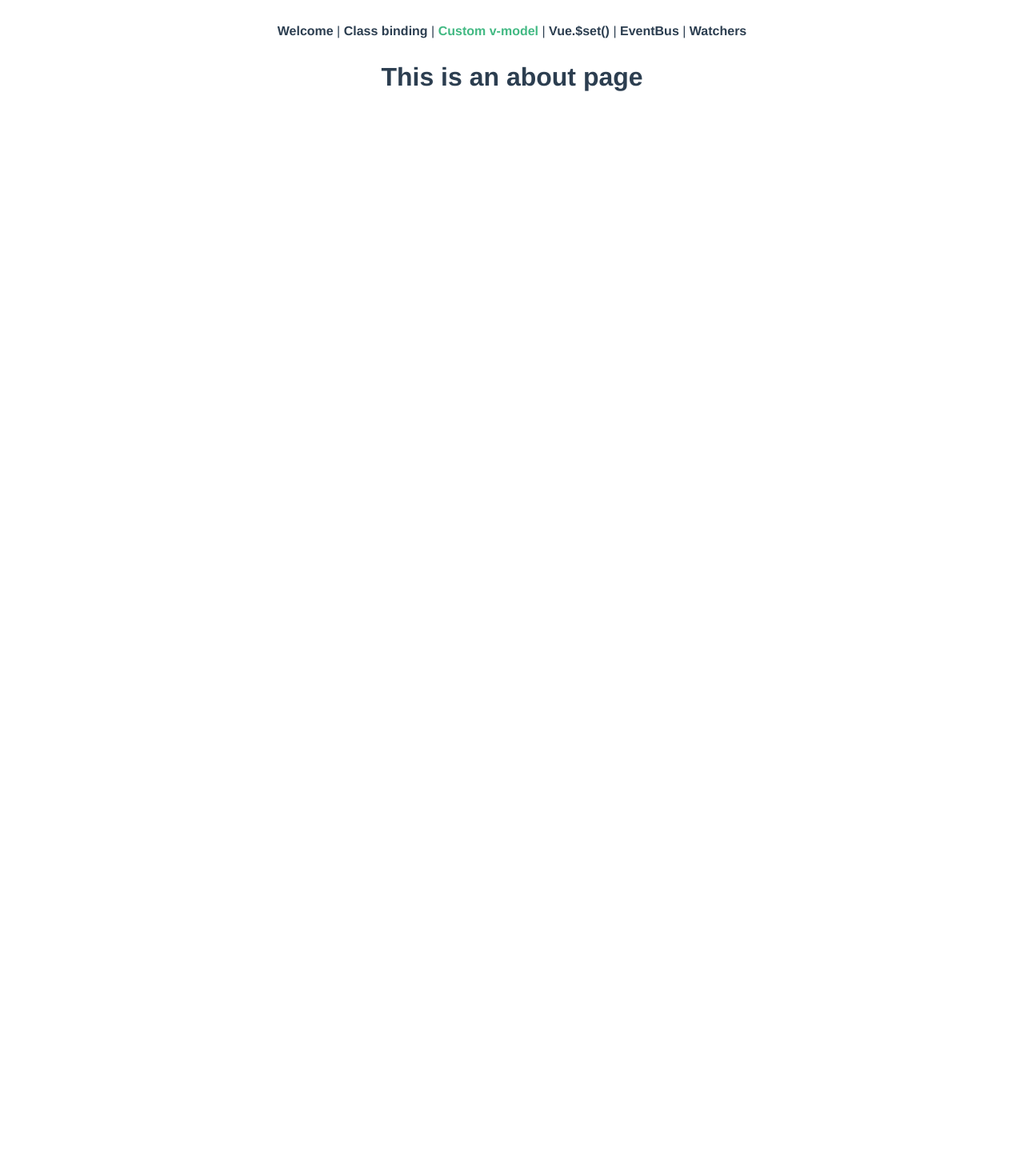
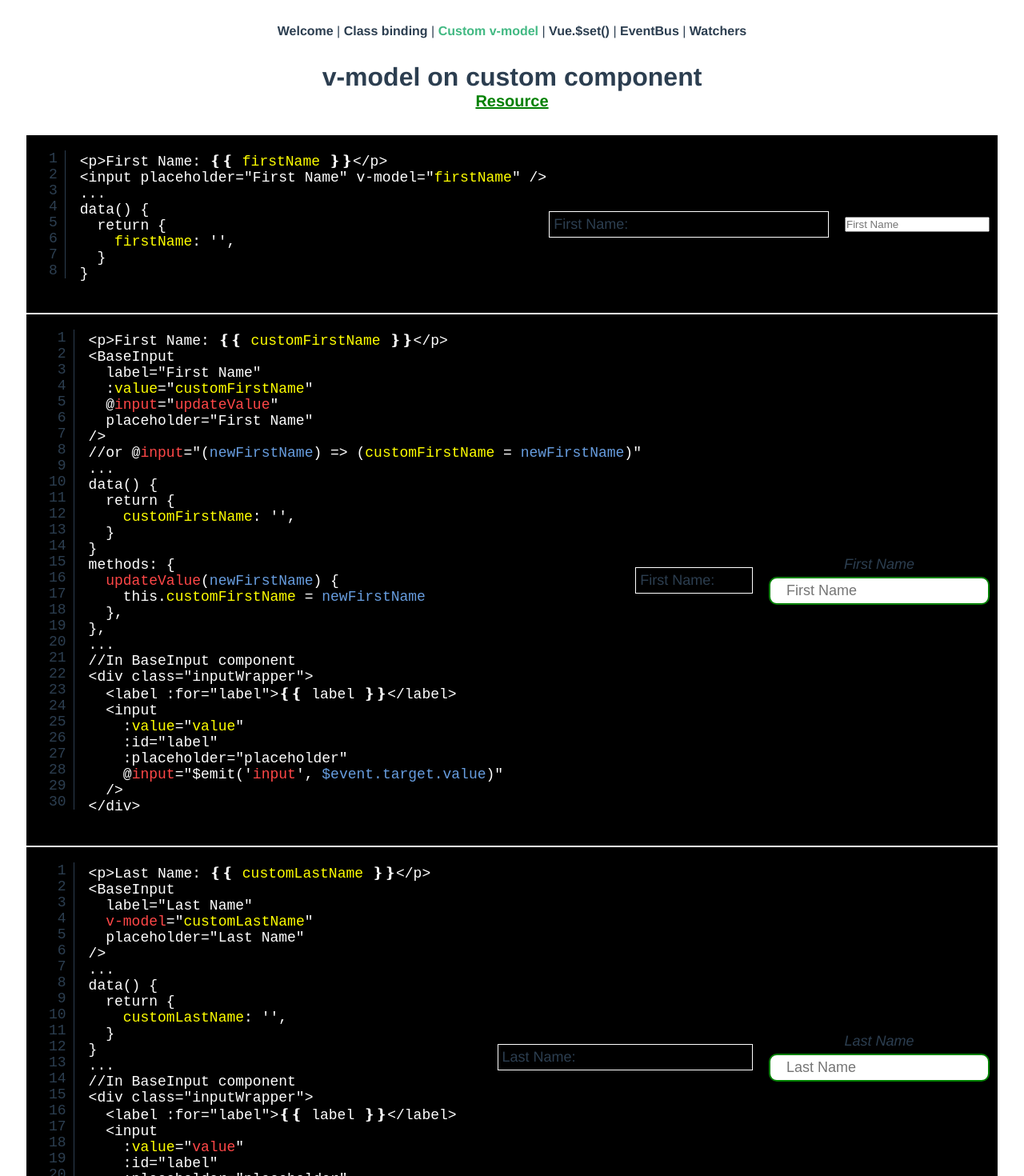
Before and after one commit to vahmelk99/jsconf, a Vue app: page /v-model in a window 1280 px wide. Shown: the top 1470 px of the page at 80% size. Before the commit the page ends 800 px from the top, so only its background shows below. Built offline with nearby package versions, Linux system fonts and the light colour scheme.

Commit message:
v-model page added

```diff
--- a/src/App.vue
+++ b/src/App.vue
@@ -52,6 +52,12 @@
   }
 }
 
+a.resource {
+  font-size: 20px;
+  color: green;
+  font-weight: bold;
+}
+
 .slide-fade-enter-active,
 .slide-fade-leave-active {
   transition: all 0.3s ease;
@@ -64,4 +70,68 @@
   transform: translateX(-100px);
   opacity: 0;
 }
+
+section {
+  display: flex;
+  flex-direction: column;
+  margin: 30px auto;
+  width: 95%;
+  text-align: left;
+  article {
+    display: flex;
+    justify-content: space-between;
+    align-items: center;
+    font-size: 18px;
+    background-color: black;
+    padding: 10px;
+    border: 1px solid white;
+    code {
+      font-family: monospace, 'courier new';
+      color: white;
+      padding: 2px;
+    }
+    span {
+      &.highlight {
+        color: yellow;
+      }
+      &.highlightBlue {
+        color: #679ddf;
+      }
+      &.highlightRed {
+        color: rgb(255, 71, 71);
+      }
+      &.highlightGreen {
+        color: rgb(166, 255, 0);
+      }
+    }
+    pre {
+      outline: none;
+      flex: 1;
+      margin: 0 0 1em;
+      padding: 0.5em 1em;
+    }
+
+    pre code,
+    pre .line-number {
+      display: block;
+    }
+
+    pre .line-number {
+      float: left;
+      margin: 0 1em 0 -1em;
+      border-right: 1px solid;
+      text-align: right;
+    }
+
+    pre .line-number span {
+      display: block;
+      padding: 0 0.5em 0 1em;
+    }
+
+    pre .cl {
+      display: block;
+      clear: both;
+    }
+  }
+}
 </style>
--- /dev/null
+++ b/src/components/BaseInput.vue
@@ -0,0 +1,39 @@
+<template>
+  <div class="inputWrapper">
+    <label :for="label">{{ label }}</label>
+    <input
+      :value="value"
+      :id="label"
+      :placeholder="placeholder"
+      @input="$emit('input', $event.target.value)"
+    />
+  </div>
+</template>
+
+<script>
+export default {
+  props: {
+    value: String,
+    label: String,
+    placeholder: String,
+  },
+}
+</script>
+
+<style lang="scss" scoped>
+.inputWrapper {
+  display: flex;
+  flex-direction: column;
+  align-items: center;
+  input {
+    margin-top: 5px;
+    font-size: 18px;
+    border: 2px solid green;
+    padding: 5px 20px;
+    border-radius: 10px;
+  }
+  label {
+    font-style: italic;
+  }
+}
+</style>
--- /dev/null
+++ b/src/preMixin.js
@@ -0,0 +1,18 @@
+export default {
+  mounted() {
+    let pre = document.getElementsByTagName('pre'),
+      pl = pre.length
+    for (let i = 0; i < pl; i++) {
+      pre[i].innerHTML =
+        '<span class="line-number"></span>' +
+        pre[i].innerHTML +
+        '<span class="cl"></span>'
+      let num = pre[i].innerHTML.split(/\n/).length
+      for (let j = 0; j < num; j++) {
+        let line_num = pre[i].getElementsByTagName('span')[0]
+        line_num.innerHTML += '<span>' + (j + 1) + '</span>'
+      }
+    }
+    console.log(pre)
+  },
+}
--- a/src/views/ClassBinding.vue
+++ b/src/views/ClassBinding.vue
@@ -1,7 +1,10 @@
 <template>
   <div class="about">
     <h1>Class binding ways</h1>
-    <a href="https://vuejs.org/v2/guide/class-and-style.html" target="_blank"
+    <a
+      class="resource"
+      href="https://vuejs.org/v2/guide/class-and-style.html"
+      target="_blank"
       >Resource</a
     >
 
@@ -87,8 +90,8 @@ export default {
         <pre contenteditable="true">
 <code>&lt;div
   :class="{
-    '<span class="highlight">static-class-name</span>': <span class="highlightGreen">condition1</span>,
-    <span class="highlight">alsoCanHaveStaticClasses</span>: <span class="highlightGreen">condition2</span>,
+    '<span class="highlight">static-class-name</span>': <span class="highlightRed">condition1</span>,
+    <span class="highlight">alsoCanHaveStaticClasses</span>: <span class="highlightRed">condition2</span>,
   }"
 &gt;&lt;/div&gt;
 ...
@@ -96,8 +99,8 @@ export default {
 export default {
   data() {
     return {
-      <span class="highlightGreen">condition1</span>: true,
-      <span class="highlightGreen">condition2</span>: false,
+      <span class="highlightRed">condition1</span>: true,
+      <span class="highlightRed">condition2</span>: false,
     }
   },
 }
@@ -128,7 +131,7 @@ export default {
         <pre contenteditable="true">
 <code>&lt;div
   :class="[
-    { <span class="highlight">alsoCanHaveStaticClasses</span>: <span class="highlightGreen">condition1</span> },
+    { <span class="highlight">alsoCanHaveStaticClasses</span>: <span class="highlightRed">condition1</span> },
     <span class="highlightBlue">dynamicClassName</span>,
     '<span class="highlight">anotherStaticClass</span>',
   ]"
@@ -138,7 +141,7 @@ export default {
 export default {
   data() {
     return {
-      <span class="highlightGreen">condition1</span>: true,
+      <span class="highlightRed">condition1</span>: true,
       <span class="highlightBlue">dynamicClassName</span>: '<span class="highlight">static-class-name</span>',
     }
   },
@@ -174,6 +177,8 @@ export default {
 </template>
 
 <script>
+import preMixin from '@/preMixin'
+
 export default {
   data() {
     return {
@@ -182,51 +187,13 @@ export default {
       condition2: false,
     }
   },
+  mixins: [preMixin],
 }
 </script>
 
 <style lang="scss" scoped>
-a {
-  font-size: 20px;
-  color: green;
-  font-weight: bold;
-}
-
 section {
-  display: flex;
-  flex-direction: column;
-  margin: 30px auto;
-  width: 95%;
-  text-align: left;
   article {
-    display: flex;
-    justify-content: space-between;
-    align-items: center;
-    font-size: 18px;
-    background-color: black;
-    padding: 10px;
-    border: 1px solid white;
-    pre[contenteditable] {
-      outline: none;
-      flex: auto;
-    }
-    span {
-      &.highlight {
-        color: yellow;
-      }
-      &.highlightBlue {
-        color: #679ddf;
-      }
-      &.highlightGreen {
-        color: rgb(255, 71, 71);
-      }
-    }
-    code {
-      font-family: monospace, 'courier new';
-      color: white;
-      padding: 2px;
-      font-size: 105%;
-    }
     .static-class-name {
       width: 200px;
       height: 200px;
--- a/src/views/VModel.vue
+++ b/src/views/VModel.vue
@@ -1,5 +1,144 @@
 <template>
   <div class="about">
-    <h1>This is an about page</h1>
+    <h1>v-model on custom component</h1>
+    <a
+      class="resource"
+      href="https://vuejs.org/v2/guide/components.html#Using-v-model-on-Components"
+      target="_blank"
+      >Resource</a
+    >
+    <section>
+      <article>
+        <pre contenteditable="true">
+<code>&lt;p&gt;First Name: &#10100;&#10100; <span class="highlight">firstName</span> &#10101;&#10101;&lt;/p&gt;
+&lt;input placeholder="First Name" v-model="<span class="highlight">firstName</span>" /&gt;
+...
+data() {
+  return {
+    <span class="highlight">firstName</span>: '',
+  }
+}</code></pre>
+        <p>
+          First Name:<span class="highlight"> {{ firstName }}</span>
+        </p>
+        <input placeholder="First Name" v-model="firstName" />
+      </article>
+
+      <article>
+        <pre contenteditable="true">
+<code>&lt;p>First Name: &#10100;&#10100; <span class="highlight">customFirstName</span> &#10101;&#10101;&lt;/p&gt;
+&lt;BaseInput
+  label="First Name"
+  :<span class="highlight">value</span>="<span class="highlight">customFirstName</span>"
+  @<span class="highlightRed">input</span>="<span class="highlightRed">updateValue</span>"
+  placeholder="First Name"
+/&gt;
+//or @<span class="highlightRed">input</span>="(<span class="highlightBlue">newFirstName</span>) => (<span class="highlight">customFirstName</span> = <span class="highlightBlue">newFirstName</span>)"
+...
+data() {
+  return {
+    <span class="highlight">customFirstName</span>: '',
+  }
+}
+methods: {
+  <span class="highlightRed">updateValue</span>(<span class="highlightBlue">newFirstName</span>) {
+    this.<span class="highlight">customFirstName</span> = <span class="highlightBlue">newFirstName</span>
+  },
+},
+...
+//In BaseInput component
+&lt;div class="inputWrapper"&gt;
+  &lt;label :for="label"&gt;&#10100;&#10100; label &#10101;&#10101;&lt;/label&gt;
+  &lt;input
+    :<span class="highlight">value</span>="<span class="highlight">value</span>"
+    :id="label"
+    :placeholder="placeholder"
+    @<span class="highlightRed">input</span>="$emit('<span class="highlightRed">input</span>', <span class="highlightBlue">$event.target.value</span>)"
+  /&gt;
+&lt;/div&gt;</code></pre>
+        <p>
+          First Name:<span class="highlight"> {{ customFirstName }}</span>
+        </p>
+        <BaseInput
+          label="First Name"
+          :value="customFirstName"
+          @input="updateValue"
+          placeholder="First Name"
+        />
+      </article>
+
+      <article>
+        <pre contenteditable="true">
+<code>&lt;p>Last Name: &#10100;&#10100; <span class="highlight">customLastName</span> &#10101;&#10101;&lt;/p&gt;
+&lt;BaseInput
+  label="Last Name"
+  <span class="highlightRed">v-model</span>="<span class="highlight">customLastName</span>"
+  placeholder="Last Name"
+/&gt;
+...
+data() {
+  return {
+    <span class="highlight">customLastName</span>: '',
+  }
+}
+...
+//In BaseInput component
+&lt;div class="inputWrapper"&gt;
+  &lt;label :for="label"&gt;&#10100;&#10100; label &#10101;&#10101;&lt;/label&gt;
+  &lt;input
+    :<span class="highlight">value</span>="<span class="highlightRed">value</span>"
+    :id="label"
+    :placeholder="placeholder"
+    @<span class="highlightRed">input</span>="$emit('<span class="highlightRed">input</span>', <span class="highlight">$event.target.value</span>)"
+  /&gt;
+&lt;/div&gt;</code></pre>
+        <p>
+          Last Name:<span class="highlight"> {{ customLastName }}</span>
+        </p>
+        <BaseInput
+          label="Last Name"
+          v-model="customLastName"
+          placeholder="Last Name"
+        />
+      </article>
+    </section>
   </div>
 </template>
+
+<script>
+import preMixin from '@/preMixin'
+import BaseInput from '@/components/BaseInput'
+
+export default {
+  components: {
+    BaseInput,
+  },
+  data() {
+    return {
+      firstName: '',
+      customFirstName: '',
+      customLastName: '',
+    }
+  },
+  methods: {
+    updateValue(newFirstName) {
+      this.customFirstName = newFirstName
+    },
+  },
+  mixins: [preMixin],
+}
+</script>
+
+<style lang="scss" scoped>
+section {
+  article {
+    > p {
+      flex: 1;
+      margin: 0 20px;
+      padding: 5px;
+      border: 1px solid white;
+      word-break: break-word;
+    }
+  }
+}
+</style>
```
